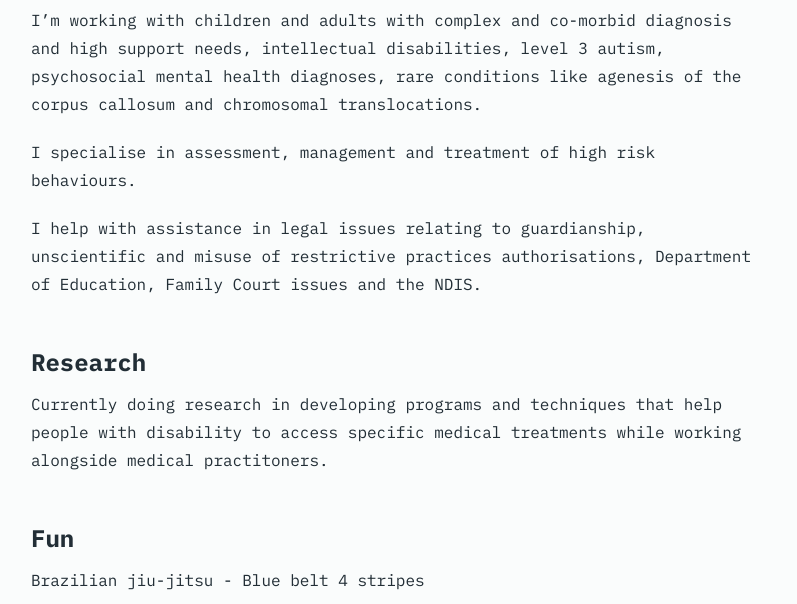
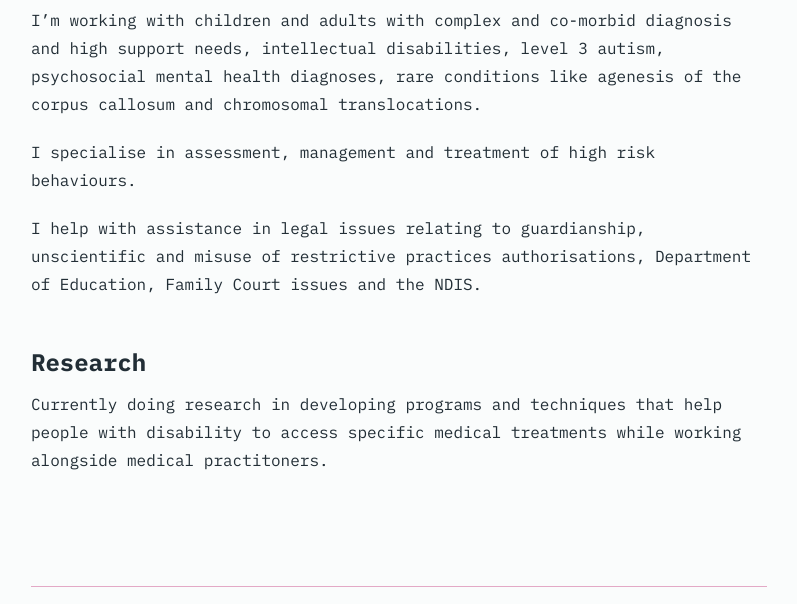
Before and after one commit to k4u5hik/madhura.au, an Astro site: page /about in a window 1280 px wide. Shown: the part 907-1511 px from the top of the page, without its empty margins (241-1038 px from the left). Built offline with nearby package versions, Linux system fonts and the light colour scheme; Astro itself is replaced by a stand-in of ours.

Commit message:
minor edit

```diff
--- a/src/pages/about.md
+++ b/src/pages/about.md
@@ -20,7 +20,3 @@ I help with assistance in legal issues relating to guardianship, unscientific an
 ## Research
 
 Currently doing research in developing programs and techniques that help people with disability to access specific medical treatments while working alongside medical practitoners.
-
-## Fun
-
-Brazilian jiu-jitsu - Blue belt 4 stripes
```
